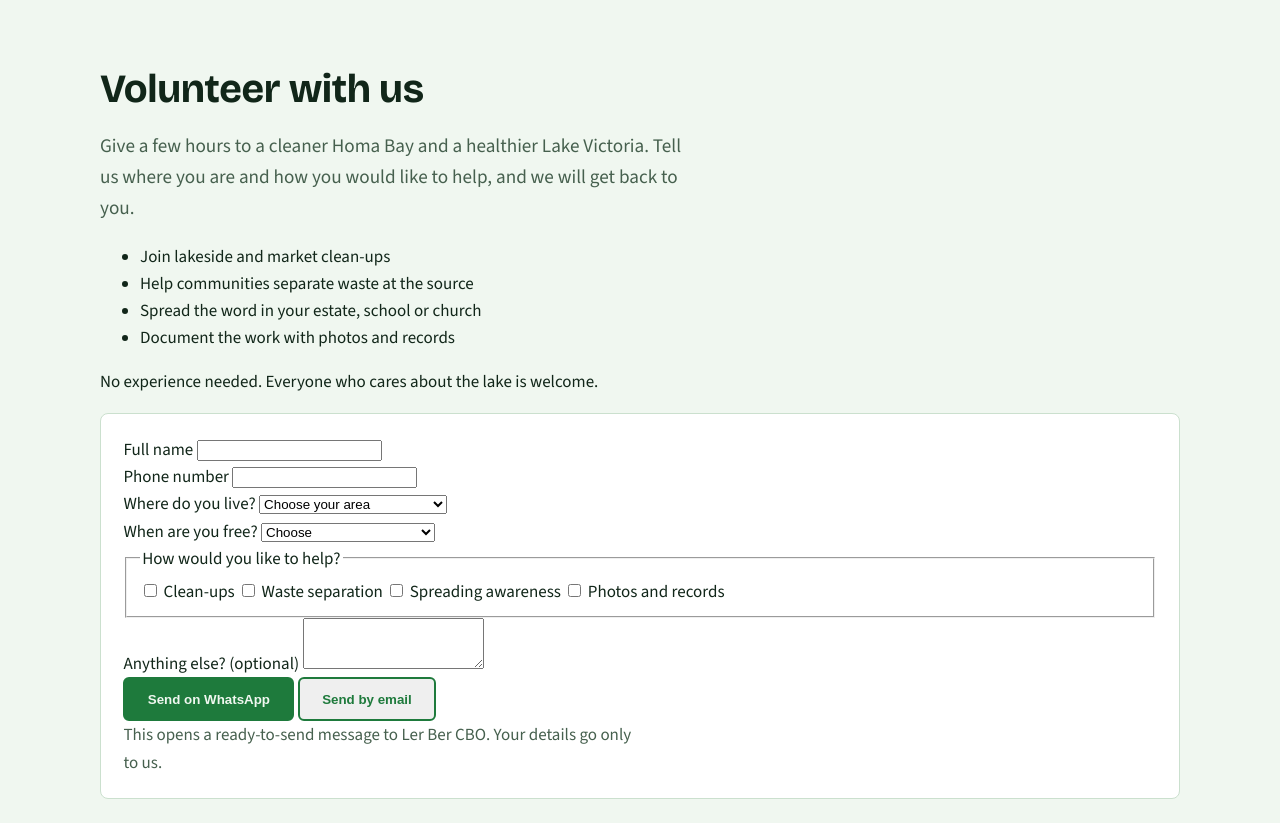
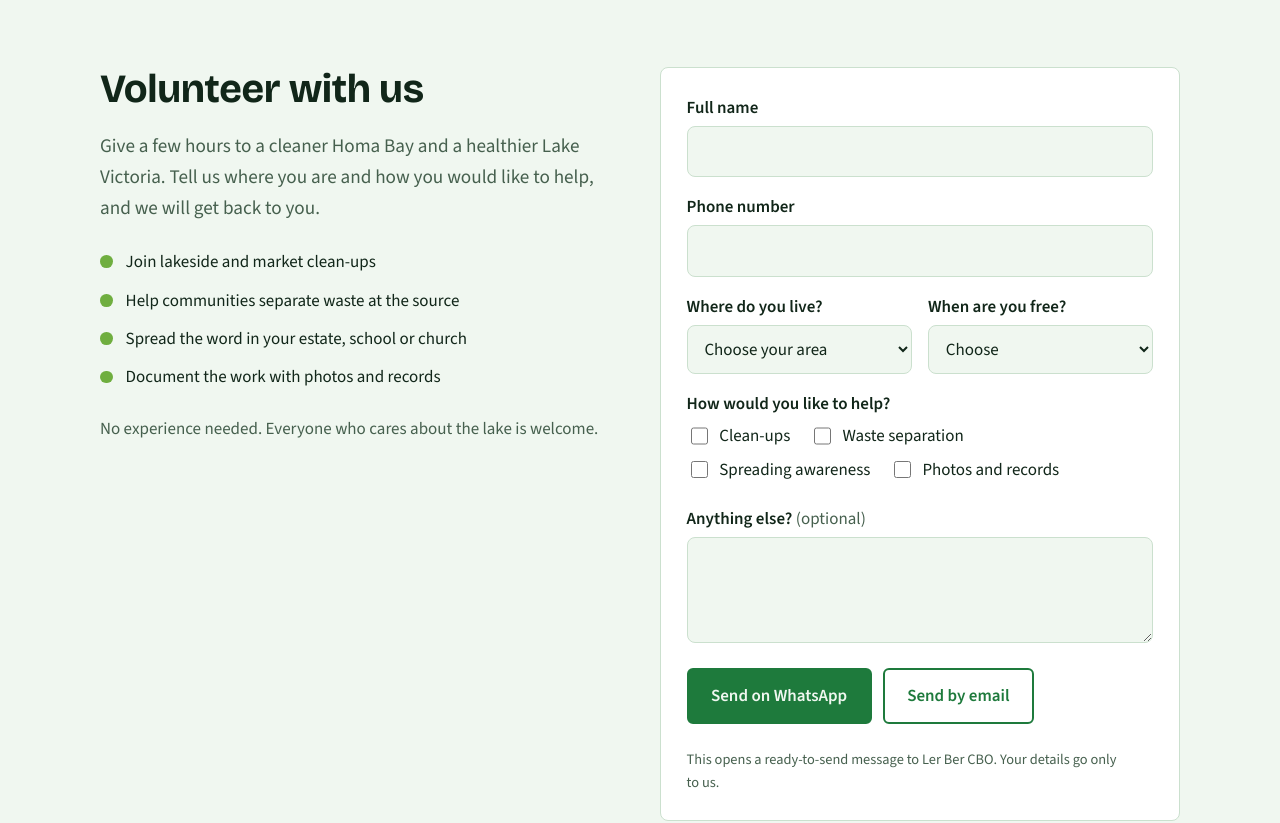
Before and after one commit to kalipy97/ler-ber-site, a plain HTML site: page index.html in a window 1280 px wide. Shown: the part 3620-4443 px from the top of the page. Drawn offline with nearby package versions, Linux system fonts and the light colour scheme.

Commit message:
Update style.css

```diff
--- a/style.css
+++ b/style.css
@@ -148,3 +148,29 @@ nav a:hover{border-color:var(--sun)}
 .foot-bottom p{margin:0}
 @media (max-width:860px){.foot-grid{grid-template-columns:1fr 1fr}.foot-about{grid-column:1/-1}}
 @media (max-width:520px){.foot-grid{grid-template-columns:1fr}}
+
+
+/* volunteer sign-up */
+.vol{display:grid;gap:2.5rem;grid-template-columns:repeat(auto-fit,minmax(300px,1fr));align-items:start}
+.vol-list{margin:1.2rem 0;padding:0;list-style:none}
+.vol-list li{position:relative;padding:.35rem 0 .35rem 1.6rem}
+.vol-list li::before{content:"";position:absolute;left:0;top:.8rem;width:.8rem;height:.8rem;border-radius:50%;background:var(--reed)}
+.vol-note{color:var(--muted)}
+.vol-form{padding:1.6rem}
+.vol-form .field{margin:0 0 1rem;padding:0;border:0;min-width:0}
+.vol-form label,.vol-form legend{display:block;font-weight:600;margin-bottom:.3rem;padding:0}
+.vol-form .opt{font-weight:400;color:var(--muted)}
+.vol-form input[type=text],.vol-form input[type=tel],.vol-form select,.vol-form textarea{width:100%;padding:.7rem .8rem;border:1px solid var(--line);border-radius:8px;background:var(--bg);color:var(--ink);font:inherit}
+.vol-form textarea{resize:vertical}
+.vol-form input:focus-visible,.vol-form select:focus-visible,.vol-form textarea:focus-visible{outline:3px solid var(--sun);outline-offset:1px}
+.vol-form .invalid{border-color:#D64545}
+.vol-form .row{display:grid;gap:1rem;grid-template-columns:repeat(auto-fit,minmax(160px,1fr))}
+.vol-form .chk{display:inline-flex;align-items:center;gap:.5rem;margin:0 1rem .4rem 0;font-weight:400}
+.vol-form .chk input{width:1.1rem;height:1.1rem;accent-color:var(--green)}
+.vol-btns{display:flex;flex-wrap:wrap;gap:.7rem;margin-top:.4rem}
+.vol-btns .btn{font:inherit;font-weight:600;cursor:pointer;background:transparent}
+.vol-btns .btn.primary{background:var(--green);color:var(--on-green)}
+.vol-btns .btn.primary:hover{background:var(--green-deep)}
+.vol-status{min-height:1.4em;margin:.9rem 0 0;font-weight:600;color:var(--green)}
+.vol-status.err{color:#D64545}
+.vol-fine{margin:.3rem 0 0;color:var(--muted);font-size:.9rem}
```
